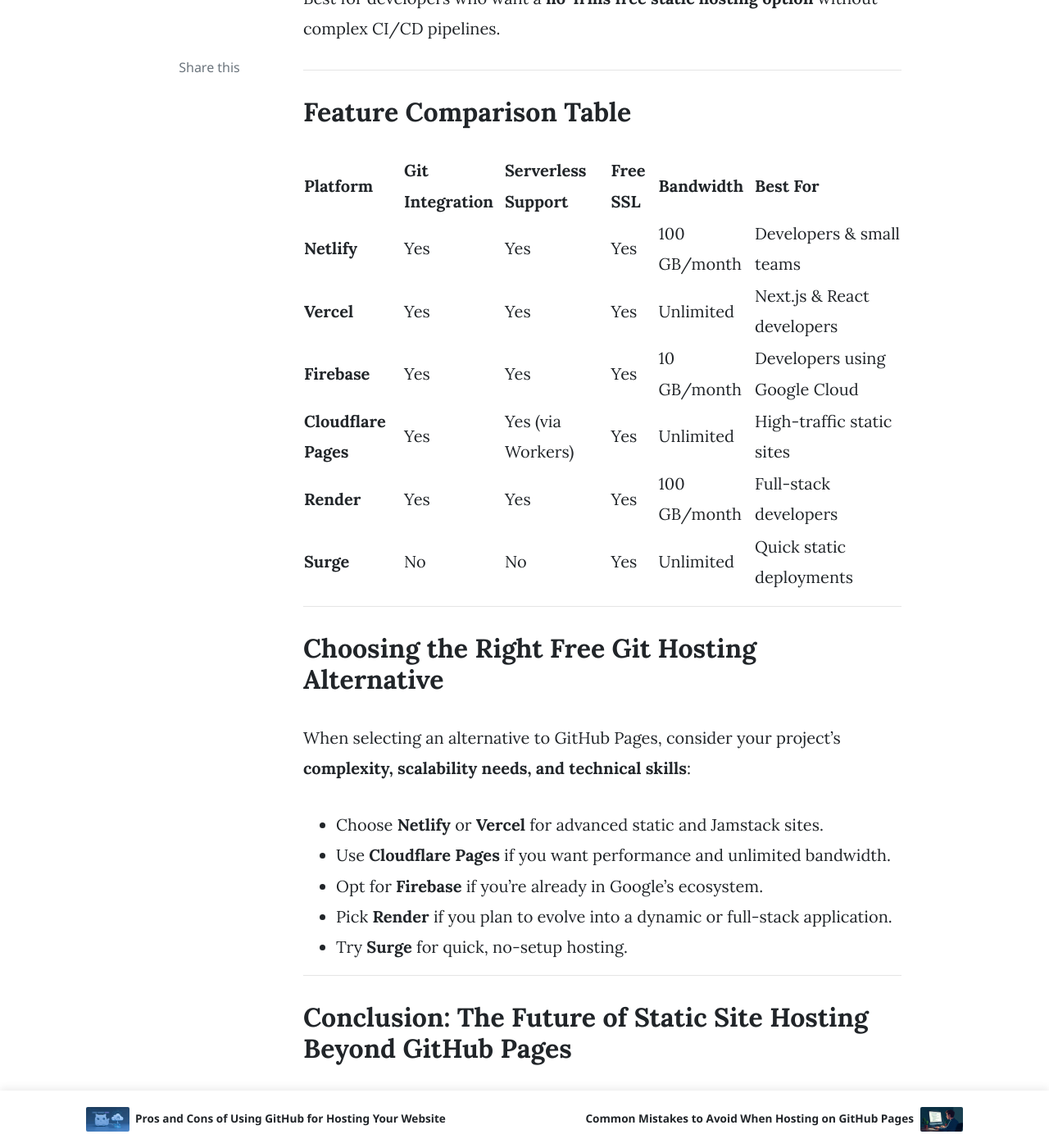
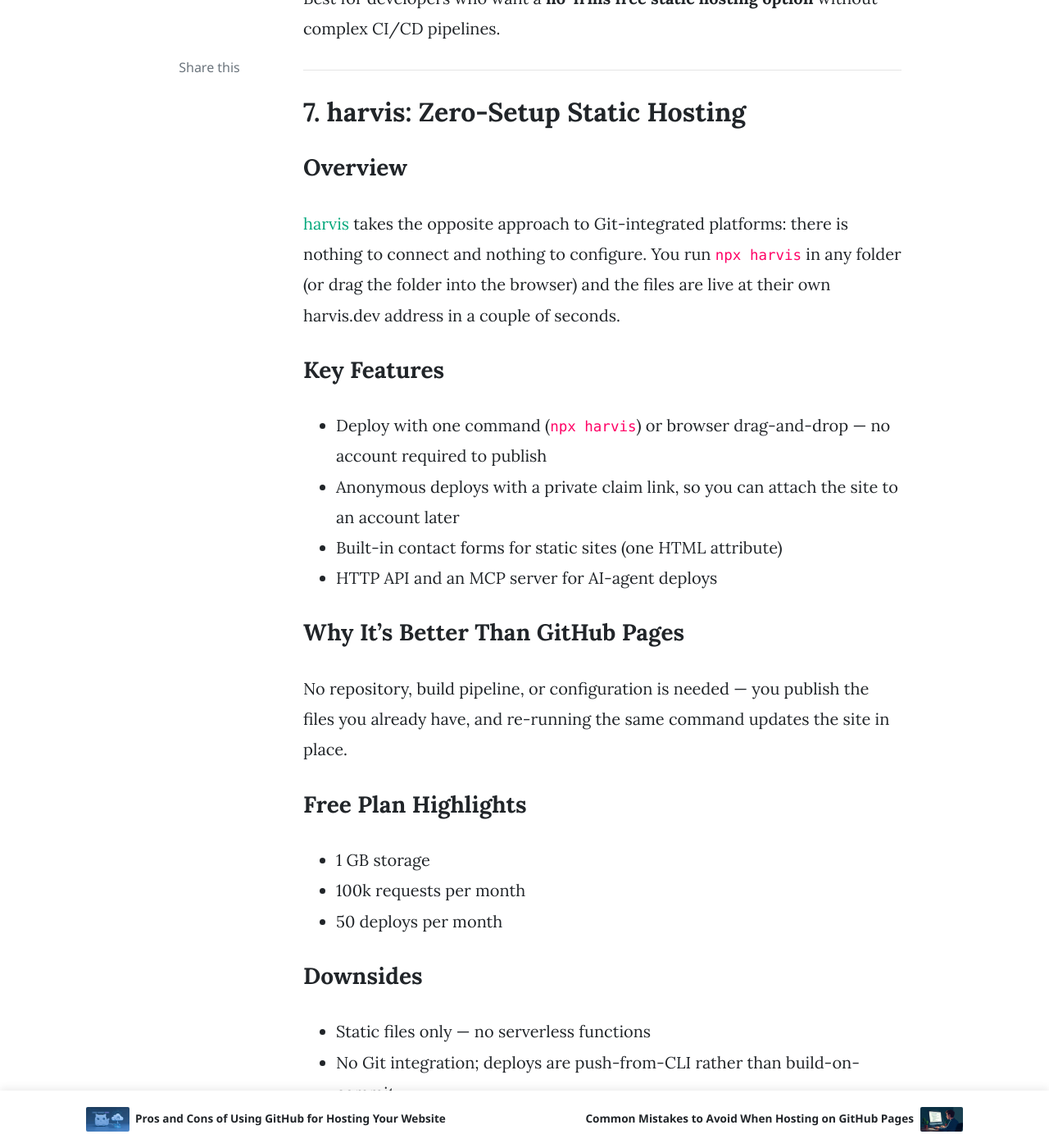
Before and after one commit to free-git-hosting/free-git-hosting.github.io, a Jekyll site: the page built from _posts/2025-11-02-top-alternatives-to-github-pages-for-static-site-hosting.markdown, in a window 1280 px wide and 1400 px high, scrolled down 9622 px. Shown: the whole window at 82% size. Built offline with Jekyll 4.4.1, drawn with Linux system fonts in a browser that asks for light colours; nearby versions of some CDN libraries; comment, search, counter and statistics services are not loaded; some of the changed text lies outside the part shown.

Commit message:
Add harvis to GitHub Pages alternatives

```diff
--- a/_posts/2025-11-02-top-alternatives-to-github-pages-for-static-site-hosting.markdown
+++ b/_posts/2025-11-02-top-alternatives-to-github-pages-for-static-site-hosting.markdown
@@ -197,6 +197,31 @@
 
 ---
 
+## **7. harvis: Zero-Setup Static Hosting**
+
+### **Overview**
+[harvis](https://harvis.dev) takes the opposite approach to Git-integrated platforms: there is nothing to connect and nothing to configure. You run `npx harvis` in any folder (or drag the folder into the browser) and the files are live at their own harvis.dev address in a couple of seconds.
+
+### **Key Features**
+- Deploy with one command (`npx harvis`) or browser drag-and-drop — no account required to publish
+- Anonymous deploys with a private claim link, so you can attach the site to an account later
+- Built-in contact forms for static sites (one HTML attribute)
+- HTTP API and an MCP server for AI-agent deploys
+
+### **Why It's Better Than GitHub Pages**
+No repository, build pipeline, or configuration is needed — you publish the files you already have, and re-running the same command updates the site in place.
+
+### **Free Plan Highlights**
+- 1 GB storage
+- 100k requests per month
+- 50 deploys per month
+
+### **Downsides**
+- Static files only — no serverless functions
+- No Git integration; deploys are push-from-CLI rather than build-on-commit
+
+---
+
 ## **Feature Comparison Table**
 
 | Platform | Git Integration | Serverless Support | Free SSL | Bandwidth | Best For |
@@ -207,6 +232,7 @@
 | **Cloudflare Pages** | Yes | Yes (via Workers) | Yes | Unlimited | High-traffic static sites |
 | **Render** | Yes | Yes | Yes | 100 GB/month | Full-stack developers |
 | **Surge** | No | No | Yes | Unlimited | Quick static deployments |
+| **harvis** | No (CLI push) | No | Yes | 100k requests/month | Zero-setup instant publishing |
 
 ---
 
```
